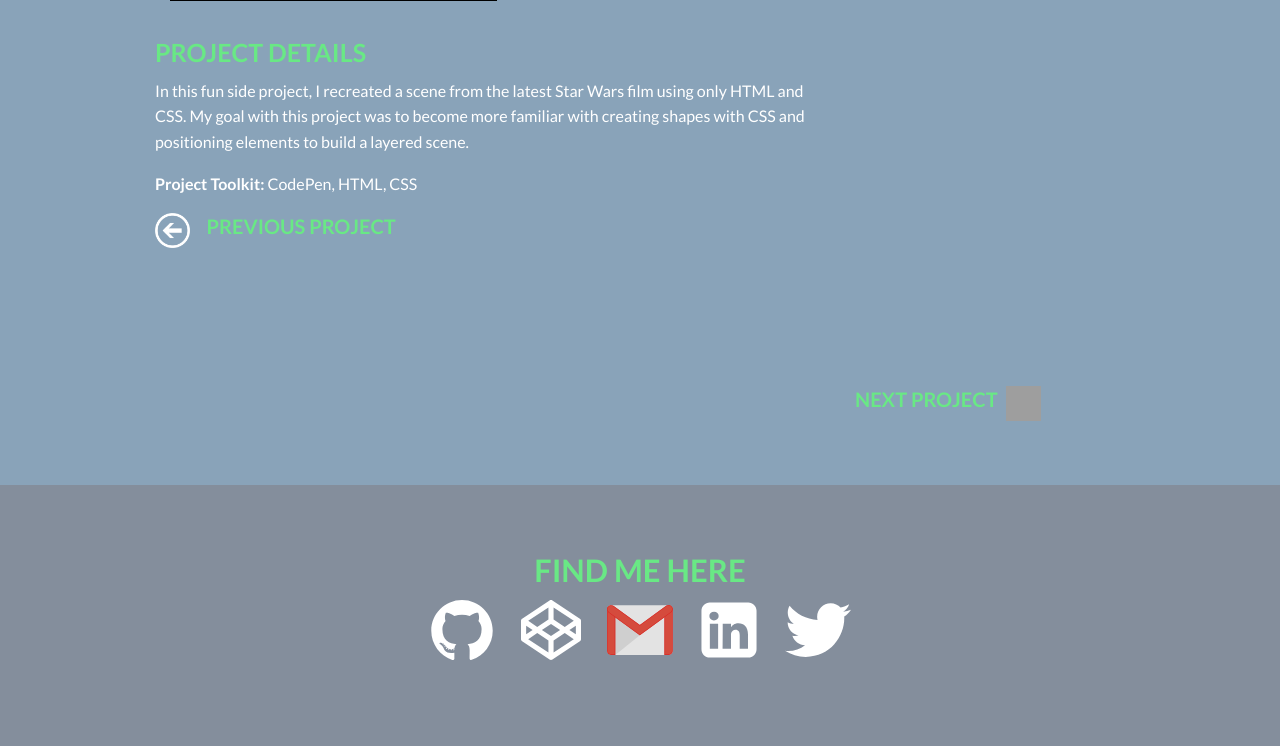
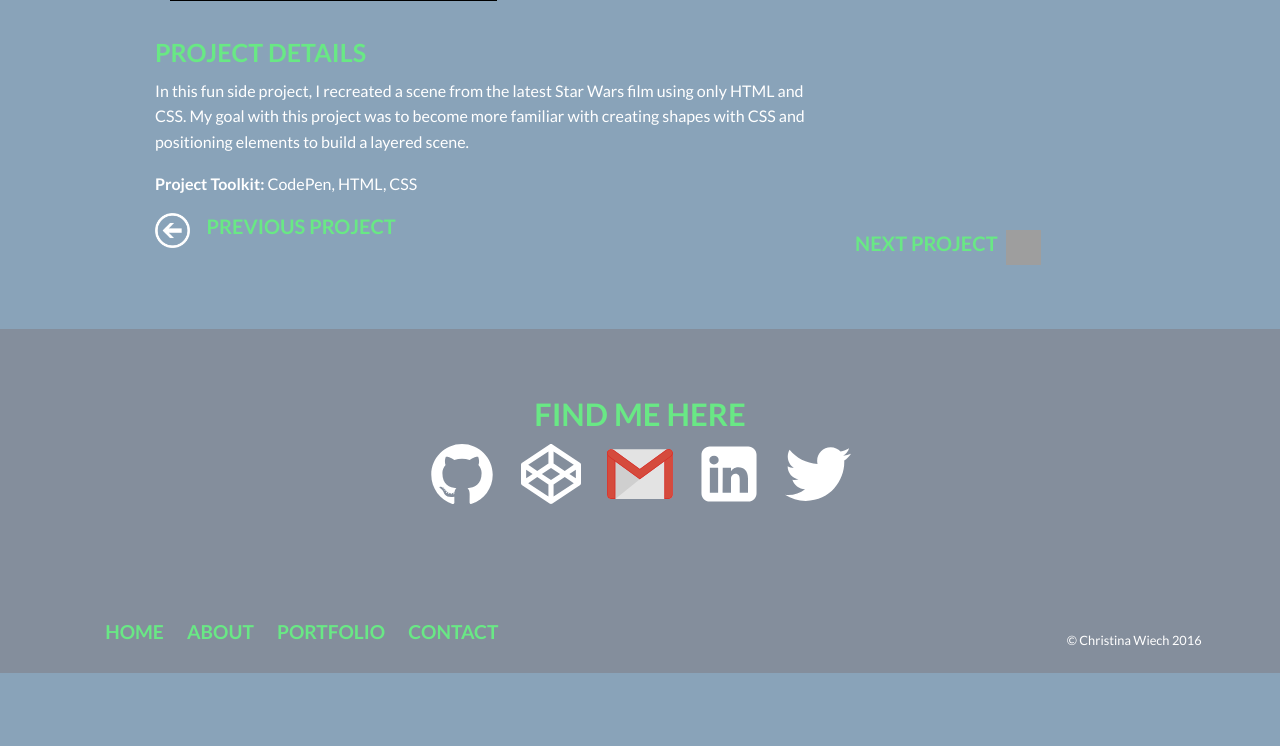
Before and after one commit to CWiech05/CWiech05.github.io, a PHP site: page /portfolio-rey/index.html in a window 1280 px wide. Shown: the part 497-1243 px from the top of the page. After the commit the page ends 1170 px from the top, so only its background shows below. Run offline with PHP 8.4, Linux system fonts and the light colour scheme; grey boxes are pictures that could not be loaded.

Commit message:
adjusted positioning of next button for some pages

```diff
--- a/css/app.css
+++ b/css/app.css
@@ -201,22 +201,31 @@ nav {
     width: 35px;
     margin-right: 2%; }
 
-#next {
+.next {
   margin-top: 32%; }
-  #next h5 {
+  .next h5 {
     color: #69E885;
     display: inline; }
-  #next img {
+  .next img {
     display: inline;
     height: 35px;
     width: 35px;
     margin-left: 2%; }
-  #next h5:hover {
+  .next h5:hover {
     color: #fff; }
+
+#next-personal {
+  margin-top: 21%; }
+
+#brewery-next {
+  margin-top: 28%; }
 
 .jarvis-images img {
   height: 300px;
   width: 180px; }
+
+#rey-next {
+  margin-top: 19%; }
 
 @media (max-width: 950px) {
   #portfolio img {
--- a/portfolio-brewery/index.html
+++ b/portfolio-brewery/index.html
@@ -93,7 +93,7 @@
           </div>
 
           <!-- Next project link -->
-          <div class="small-3 small-pull-1 column" id="next">
+          <div class="small-3 small-pull-1 column next" id="brewery-next">
             <a href="http://cwiech05.github.io/portfolio-personal/index.html">
               <h5>Next Project</h5>
 
--- a/portfolio-js/index.html
+++ b/portfolio-js/index.html
@@ -90,7 +90,7 @@
           </div>
 
           <!-- Next project link -->
-          <div class="small-3 small-pull-1 column" id="next">
+          <div class="small-3 small-pull-1 column next">
             <a href="http://cwiech05.github.io/portfolio-endangered/index.html">
               <h5>Next Project</h5>
 
--- a/portfolio-launchhack/index.html
+++ b/portfolio-launchhack/index.html
@@ -92,7 +92,7 @@
           </div>
 
           <!-- Next project link -->
-          <div class="small-3 small-pull-1 column" id="next">
+          <div class="small-3 small-pull-1 column next">
             <a href="http://cwiech05.github.io/portfolio-peoplehedge/index.html">
               <h5>Next Project</h5>
 
--- a/portfolio-peoplehedge/index.html
+++ b/portfolio-peoplehedge/index.html
@@ -94,7 +94,7 @@
           </div>
 
           <!-- Next project link -->
-          <div class="small-3 small-pull-1 column" id="next">
+          <div class="small-3 small-pull-1 column next">
             <a href="http://cwiech05.github.io/portfolio-rey/index.html">
               <h5>Next Project</h5>
 
--- a/portfolio-personal/index.html
+++ b/portfolio-personal/index.html
@@ -88,7 +88,7 @@
 	        </div>
 
 	        <!-- Next project link -->
-	        <div class="small-3 small-pull-1 column" id="next">
+	        <div class="small-3 small-pull-1 column next" id="next-personal">
 	          <a href="http://cwiech05.github.io/portfolio-launchhack/index.html">
 	          	<h5>Next Project</h5>
 
--- a/portfolio-rey/index.html
+++ b/portfolio-rey/index.html
@@ -94,7 +94,7 @@
           </div>
 
           <!-- Next project link -->
-          <div class="small-3 small-pull-1 column" id="next">
+          <div class="small-3 small-pull-1 column next" id="rey-next">
             <a href="http://cwiech05.github.io/portfolio-js/index.html">
               <h5>Next Project</h5>
 
--- /dev/null
+++ b/sass/_brewery.scss
@@ -0,0 +1,4 @@
+// Brewery Site Page Styles
+#brewery-next {
+	margin-top: 28%;
+}
--- a/sass/_personalsite.scss
+++ b/sass/_personalsite.scss
@@ -1 +1,4 @@
 // Personal Portfolio Page Styles
+#next-personal {
+	margin-top: 21%;
+}
--- a/sass/_projectsmain.scss
+++ b/sass/_projectsmain.scss
@@ -59,7 +59,7 @@
 }
 
 // Next Link
-#next {
+.next {
 	margin-top: 32%;
 
 	h5 {
--- /dev/null
+++ b/sass/_rey.scss
@@ -0,0 +1,4 @@
+// Brewery Site Page Styles
+#rey-next {
+	margin-top: 19%;
+}
--- a/sass/app.scss
+++ b/sass/app.scss
@@ -3,5 +3,7 @@
 @import "_homepage";
 @import "_projectsmain";
 @import "_personalsite";
+@import "_brewery";
 @import "_launchhack";
+@import "_rey";
 @import "_mediaqueries";
```
Also changed, not shown: 1 other file.
